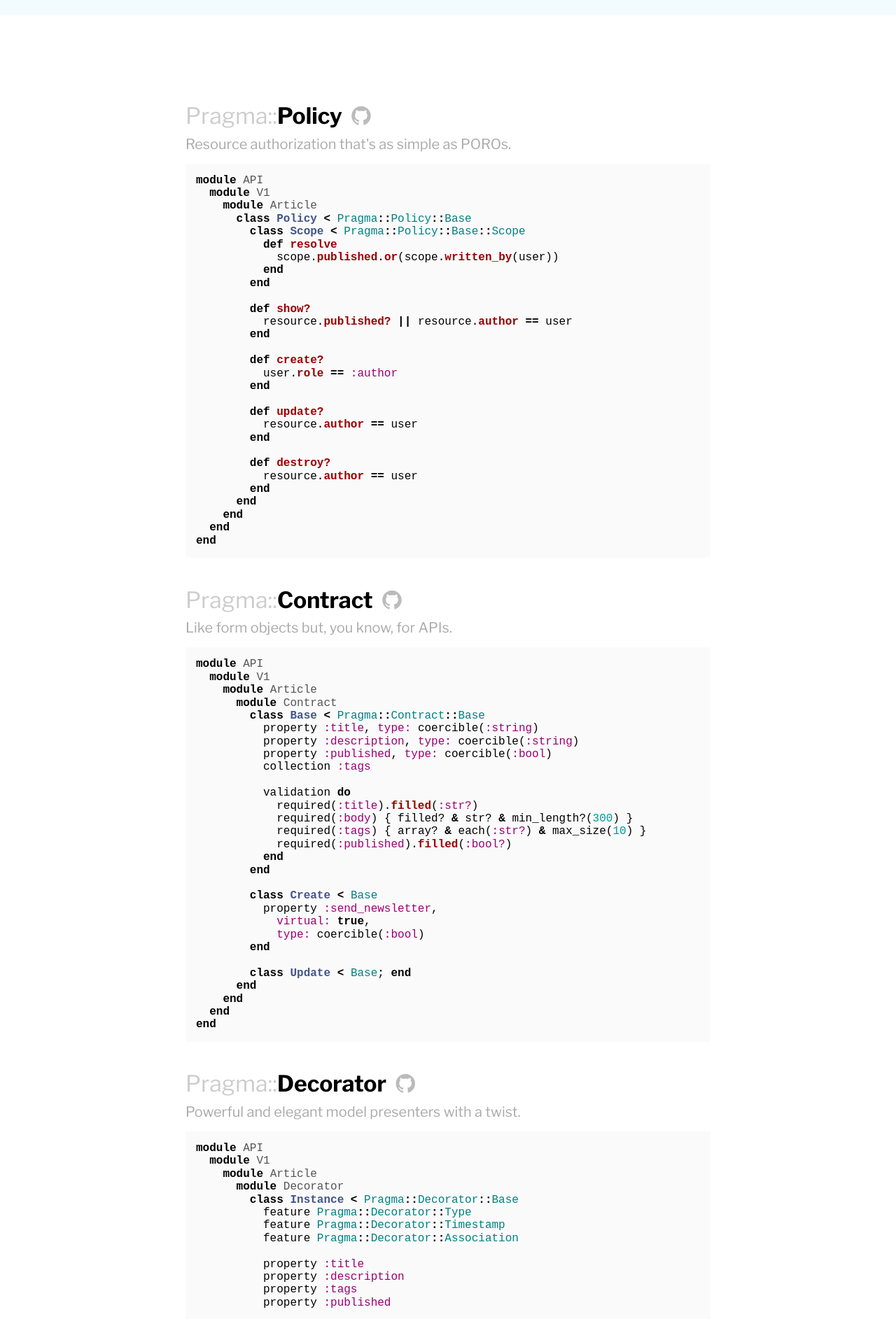
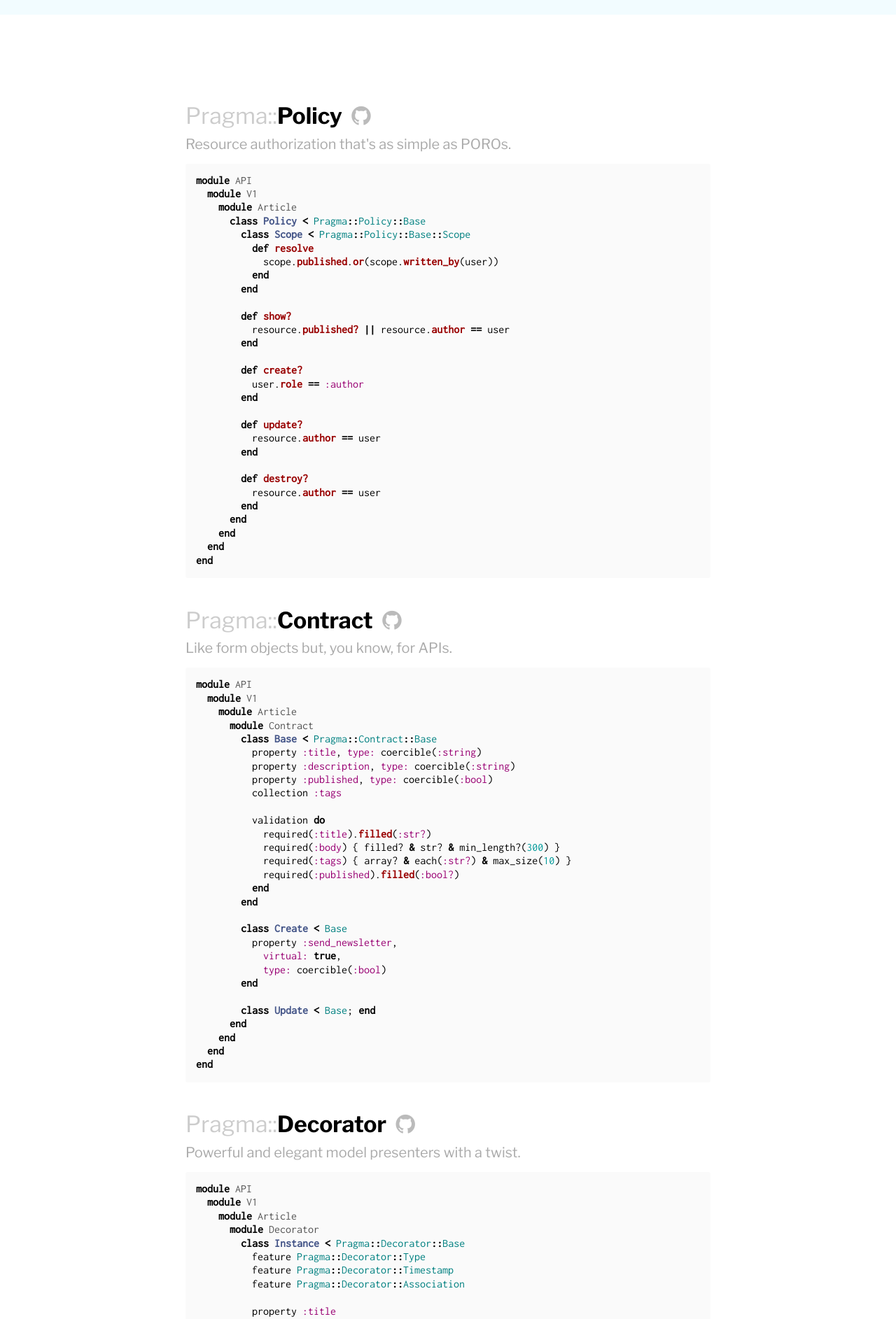
Before and after one commit to pragmarb/pragmarb.org, a Jekyll site: the page built from index.html, in a window 1280 px wide. Shown: the part 769-2654 px from the top of the page at 70% size. Built offline with Jekyll 4.4.1, drawn with Linux system fonts in a browser that asks for light colours.

Commit message:
Use Inconsolata for code blocks

```diff
--- a/css/style.scss
+++ b/css/style.scss
@@ -4,7 +4,7 @@
 @import "normalize.css";
 @import "_settings";
 @import "_syntax";
-@import url('https://fonts.googleapis.com/css?family=Libre+Franklin:400,700,800');
+@import url('https://fonts.googleapis.com/css?family=Libre+Franklin:400,700,800|Inconsolata');
 
 body {
   font-family: 'Libre Franklin', monospace;
@@ -21,6 +21,10 @@
   border-radius: 4px;
   background-color: rgba(#eee, .3);
   overflow-x: scroll;
+}
+
+code {
+  font-family: 'Inconsolata', monospace;
 }
 
 figure {
```
